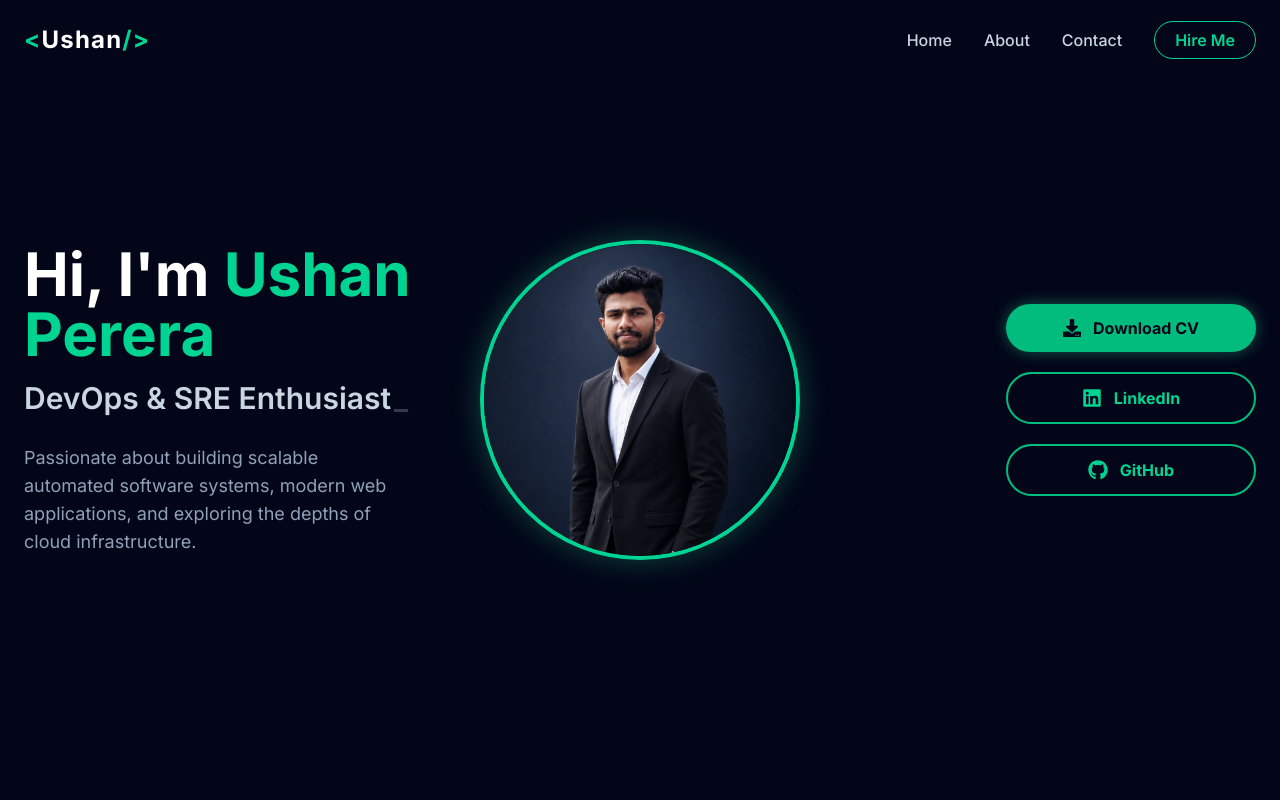
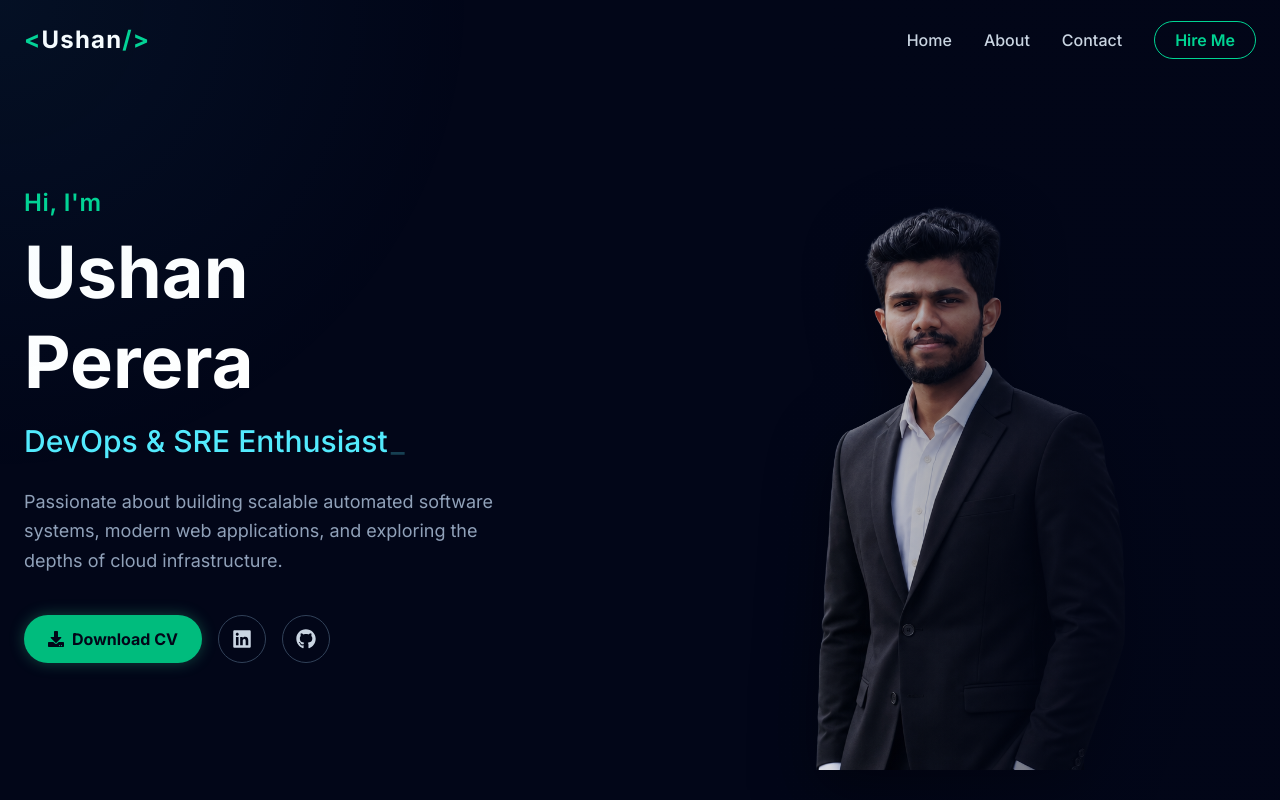
Before and after one commit to ushansamudithaperera/My-Portfolio, a Next.js app: page / in a window 1280 px wide. Shown: the top 800 px of the page. Built offline with nearby package versions, Linux system fonts and the light colour scheme.

Commit message:
feat: implement landing page with dynamic Hero section and interactive spotlight effect

```diff
--- a/src/app/page.tsx
+++ b/src/app/page.tsx
@@ -2,10 +2,12 @@ import Hero from "@/components/Hero";
 import About from "@/components/About";
 import Contact from "@/components/Contact";
 import Footer from "@/components/Footer";
+import Spotlight from "@/components/Spotlight";
 
 export default function Home() {
   return (
     <main className="bg-slate-950 min-h-screen w-full overflow-hidden">
+      <Spotlight />
       <Hero />
       <About />
       <Contact />
--- a/src/components/Hero.tsx
+++ b/src/components/Hero.tsx
@@ -2,32 +2,37 @@
 
 import { motion } from 'framer-motion';
 import { Typewriter } from 'react-simple-typewriter';
-import { FaGithub, FaLinkedin, FaDownload } from 'react-icons/fa';
+import { FaDownload, FaLinkedin, FaGithub } from 'react-icons/fa';
 
 export default function Hero() {
   return (
-    <section id="home" className="min-h-screen bg-slate-950 flex items-center justify-center py-20 px-6 overflow-hidden">
-      <div className="max-w-7xl w-full mx-auto flex flex-col lg:flex-row items-center justify-between gap-12 lg:gap-8">
+    <section id="home" className="relative min-h-screen flex items-center justify-center pt-24 pb-10 md:pt-0 md:pb-0 overflow-hidden">
 
-        {/* Left Column: Text & Typewriter */}
+      <div className="max-w-7xl mx-auto px-6 w-full grid grid-cols-1 md:grid-cols-2 gap-12 md:gap-6 items-center">
+
+        {/* Left Column: Text & Buttons */}
         <motion.div
           initial={{ opacity: 0, x: -50 }}
           animate={{ opacity: 1, x: 0 }}
           transition={{ duration: 0.8 }}
-          className="flex-1 text-center lg:text-left order-2 lg:order-1"
+          className="flex flex-col justify-center text-center md:text-left z-10"
         >
-          <h1 className="text-4xl lg:text-6xl font-bold text-white mb-4">
-            Hi, I'm <span className="text-emerald-400">Ushan Perera</span>
+          <h2 className="text-xl md:text-2xl text-emerald-400 font-semibold mb-2 tracking-wide">
+            Hi, I'm
+          </h2>
+          <h1 className="text-5xl md:text-7xl font-bold text-white mb-4 leading-tight">
+            Ushan <br className="hidden md:block" /> Perera
           </h1>
-          <div className="text-xl lg:text-3xl text-slate-300 font-semibold h-[40px] mb-6">
+
+          <div className="text-xl md:text-3xl font-medium text-cyan-300 mb-6 h-[40px]">
             <Typewriter
               words={[
                 'Full-Stack Developer',
                 'DevOps & SRE Enthusiast',
                 'AI & ML Enthusiast',
-                'Software Systems Engineer'
+                'IoT Enthusiast'
               ]}
-              loop={0}
+              loop={true}
               cursor
               cursorStyle="_"
               typeSpeed={70}
@@ -35,64 +40,55 @@ export default function Hero() {
               delaySpeed={1500}
             />
           </div>
-          <p className="text-slate-400 text-lg max-w-lg mx-auto lg:mx-0">
-            Passionate about building scalable automated software systems, modern web applications, and exploring the depths of cloud infrastructure.
+
+          <p className="text-slate-400 text-lg mb-10 max-w-lg mx-auto md:mx-0 leading-relaxed">
+            Passionate about building scalable automated software systems, modern web applications,
+            and exploring the depths of cloud infrastructure.
           </p>
-        </motion.div>
 
-        {/* Middle Column: Profile Image */}
-        <motion.div
-          initial={{ opacity: 0, scale: 0.8 }}
-          animate={{ opacity: 1, scale: 1 }}
-          transition={{ duration: 0.8, delay: 0.2 }}
-          className="flex-1 flex justify-center order-1 lg:order-2"
-        >
-          <div className="w-64 h-64 lg:w-80 lg:h-80 rounded-full border-4 border-emerald-400 overflow-hidden relative shadow-[0_0_30px_rgba(52,211,153,0.3)]">
-            {/* Using standard img tag for S3 static export compatibility */}
-            <img
-              src="/me.png"
-              alt="Ushan Perera"
-              className="w-full h-full object-cover"
-            />
+          <div className="flex flex-wrap items-center justify-center md:justify-start gap-4">
+            <a
+              href="/Ushan_Perera_CV.pdf"
+              download
+              className="flex items-center gap-2 bg-emerald-500 hover:bg-emerald-400 text-slate-950 px-6 py-3 rounded-full font-bold transition-all duration-300 shadow-[0_0_15px_rgba(52,211,153,0.3)] hover:scale-105"
+            >
+              <FaDownload /> Download CV
+            </a>
+            <a
+              href="#"
+              target="_blank"
+              rel="noopener noreferrer"
+              className="flex items-center justify-center w-12 h-12 rounded-full border border-slate-700 text-slate-300 hover:text-white hover:border-cyan-400 hover:bg-slate-800 transition-all duration-300"
+            >
+              <FaLinkedin size={20} />
+            </a>
+            <a
+              href="#"
+              target="_blank"
+              rel="noopener noreferrer"
+              className="flex items-center justify-center w-12 h-12 rounded-full border border-slate-700 text-slate-300 hover:text-white hover:border-emerald-400 hover:bg-slate-800 transition-all duration-300"
+            >
+              <FaGithub size={20} />
+            </a>
           </div>
         </motion.div>
 
-        {/* Right Column: Buttons */}
+        {/* Right Column: ONLY The Cutout Image */}
         <motion.div
-          initial={{ opacity: 0, x: 50 }}
-          animate={{ opacity: 1, x: 0 }}
-          transition={{ duration: 0.8, delay: 0.4 }}
-          className="flex-1 flex flex-col items-center lg:items-end gap-5 order-3"
+          initial={{ opacity: 0, y: 50 }}
+          animate={{ opacity: 1, y: 0 }}
+          transition={{ duration: 0.8, delay: 0.2 }}
+          className="relative h-[450px] md:h-[700px] lg:h-[850px] w-full flex items-end justify-center md:justify-end mt-10 md:mt-0"
         >
-          {/* Download CV Button */}
-          <a
-            href="/Ushan_Perera_CV.pdf"
-            download="Ushan_Perera_CV.pdf"
-            className="flex items-center justify-center gap-3 bg-emerald-500 hover:bg-emerald-400 text-slate-950 font-bold py-3 px-8 rounded-full transition-all duration-300 transform hover:scale-105 w-full max-w-[250px] shadow-[0_0_15px_rgba(52,211,153,0.4)]"
-          >
-            <FaDownload size={18} /> Download CV
-          </a>
+          <img
+            src="/me-cutout.png"
+            alt="Ushan Perera"
+            className="h-[105%] w-auto object-contain object-middle -mb-12 md:-mb-16 drop-shadow-[0_20px_30px_rgba(0,0,0,0.5)] z-10"
+          />
+        </motion.div>
 
-          {/* LinkedIn Button */}
-          <a
-            href="https://linkedin.com/in/ushan-perera" // Oyaage LinkedIn link eka methanata danna
-            target="_blank"
-            rel="noreferrer"
-            className="flex items-center justify-center gap-3 border-2 border-emerald-500 text-emerald-400 hover:bg-emerald-500 hover:text-slate-950 font-bold py-3 px-8 rounded-full transition-all duration-300 transform hover:scale-105 w-full max-w-[250px]"
-          >
-            <FaLinkedin size={20} /> LinkedIn
-          </a>
-
-          {/* GitHub Button */}
-          <a
-            href="https://github.com/ushan-perera" // Oyaage GitHub link eka methanata danna
-            target="_blank"
-            rel="noreferrer"
-            className="flex items-center justify-center gap-3 border-2 border-emerald-500 text-emerald-400 hover:bg-emerald-500 hover:text-slate-950 font-bold py-3 px-8 rounded-full transition-all duration-300 transform hover:scale-105 w-full max-w-[250px]"
-          >
-            <FaGithub size={20} /> GitHub
-          </a>
-        </motion.div>
+        {/* Custom blending shadow (Darkening effect on the right side) */}
+        <div className="absolute top-0 right-0 h-full w-[40%] bg-gradient-to-l from-slate-950 to-transparent pointer-events-none z-20"></div>
 
       </div>
     </section>
--- /dev/null
+++ b/src/components/Spotlight.tsx
@@ -0,0 +1,27 @@
+'use client';
+
+import { useState, useEffect } from 'react';
+
+export default function Spotlight() {
+    const [position, setPosition] = useState({ x: 0, y: 0 });
+
+    useEffect(() => {
+        const handleMouseMove = (e: MouseEvent) => {
+            setPosition({ x: e.clientX, y: e.clientY });
+        };
+
+        window.addEventListener('mousemove', handleMouseMove);
+        return () => window.removeEventListener('mousemove', handleMouseMove);
+    }, []);
+
+    return (
+        <div
+            className="pointer-events-none fixed inset-0 z-50 transition-opacity duration-300"
+            style={{
+                // rgba(56, 189, 248, 0.06) kiyanne ara oya dapu Light Blue (sky-400) eka.
+                // 0.06 opacity eken hena smooth torch effect ekak enawa.
+                background: `radial-gradient(600px circle at ${position.x}px ${position.y}px, rgba(56, 189, 248, 0.06), transparent 80%)`,
+            }}
+        />
+    );
+}
```
Also changed, not shown: public/me-cutout.png (added), public/me-removebg-preview.png (added).
